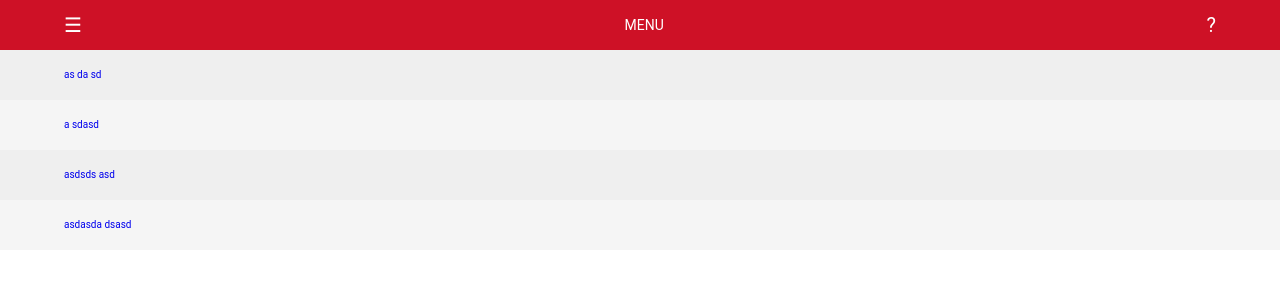
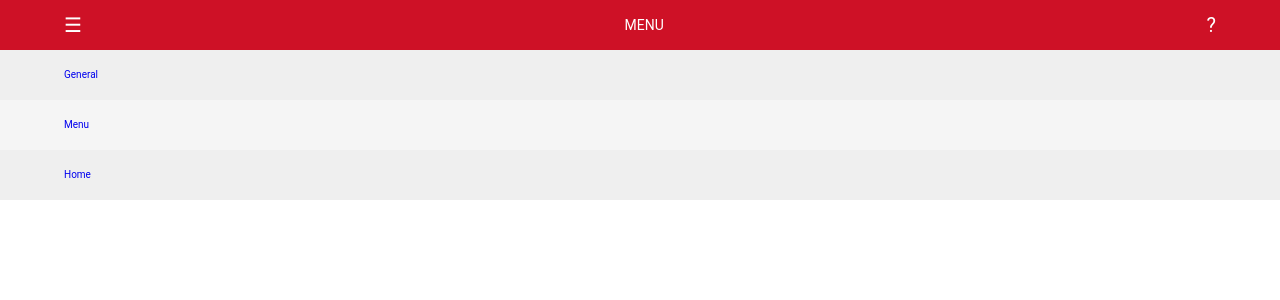
Before and after one commit to JustalK/COVID19PH-APP, a React (Create React App) app: page /menu in a window 1280 px wide. Shown: the top 300 px of the page. Built offline with nearby package versions, Linux system fonts and the light colour scheme.

Commit message:
[FEATURE] Adding the routes inside a class

```diff
--- a/src/App.tsx
+++ b/src/App.tsx
@@ -3,11 +3,13 @@ import 'src/less/libs/main.less';
 import Home from 'src/Home';
 import Stats from 'src/Stats';
 import Menu from 'src/Menu';
+import Routes from 'src/Routes';
 import { AppProps, AppStates } from 'src/interfaces/App';
 import { Switch, Route, withRouter, RouteComponentProps } from 'react-router-dom';
 import { TransitionGroup, CSSTransition } from 'react-transition-group';
 
 class App extends React.Component<RouteComponentProps, any> {
+
 	render(): React.ReactNode {
 		const { match, location, history } = this.props;
 
@@ -15,15 +17,9 @@ class App extends React.Component<RouteComponentProps, any> {
 			<TransitionGroup>
 				<CSSTransition<undefined> key={location.key} classNames="transition" timeout={1000}>
 					<Switch location={location}>
-						<Route path="/stats">
-							<Stats />
-						</Route>
-						<Route path="/menu">
-							<Menu page="Menu" />
-						</Route>
-						<Route path="/">
-							<Home />
-						</Route>
+						{Routes.get_all_routes().map((route_obj, index) => {
+							return <Route key={index} path={route_obj.path}>{route_obj.page}</Route>;
+						})}
 					</Switch>
 				</CSSTransition>
 			</TransitionGroup>
--- a/src/Menu.tsx
+++ b/src/Menu.tsx
@@ -3,6 +3,7 @@ import 'src/less/libs/menu.less';
 
 import { MenuProps, MenuStates } from 'src/interfaces/Menu';
 import { Link } from 'react-router-dom';
+import Routes from 'src/Routes';
 
 export default class Menu extends React.Component<MenuProps, MenuStates> {
 	constructor(props: MenuProps) {
@@ -10,6 +11,7 @@ export default class Menu extends React.Component<MenuProps, MenuStates> {
 	}
 
 	render(): React.ReactNode {
+
 		return (
 			<div id="MENU">
 				<nav>
@@ -19,13 +21,12 @@ export default class Menu extends React.Component<MenuProps, MenuStates> {
 				</nav>
 				<div id="WRAPPER">
 					<ul>
-						<li><Link to="/menu">as da sd</Link></li>
-						<li><Link to="/menu">a sdasd</Link></li>
-						<li><Link to="/menu">asdsds asd</Link></li>
-						<li><Link to="/menu">asdasda dsasd</Link></li>
+						{Routes.get_all_routes().map((route_obj, index) => {
+							return <li key={index}><Link to={route_obj.path}>{route_obj.name}</Link></li>;
+						})}
 					</ul>
 				</div>
 			</div>
-		)
+		);
 	}
 }
--- /dev/null
+++ b/src/Routes.tsx
@@ -0,0 +1,26 @@
+import React from 'react';
+
+import Menu from 'src/Menu';
+import Stats from 'src/Stats';
+import Home from 'src/Home';
+
+export default class Routes extends React.Component {
+
+	static get_all_routes(): {path: string, name: string, page: React.ReactNode}[] {
+		return [{
+			path: '/stats',
+			name: 'General',
+			page: <Stats />
+		},
+		{
+			path: '/menu',
+			name: 'Menu',
+			page: <Menu page="Menu" />
+		},
+		{
+			path: '/',
+			name: 'Home',
+			page: <Home />
+		}];
+	}
+}
```
